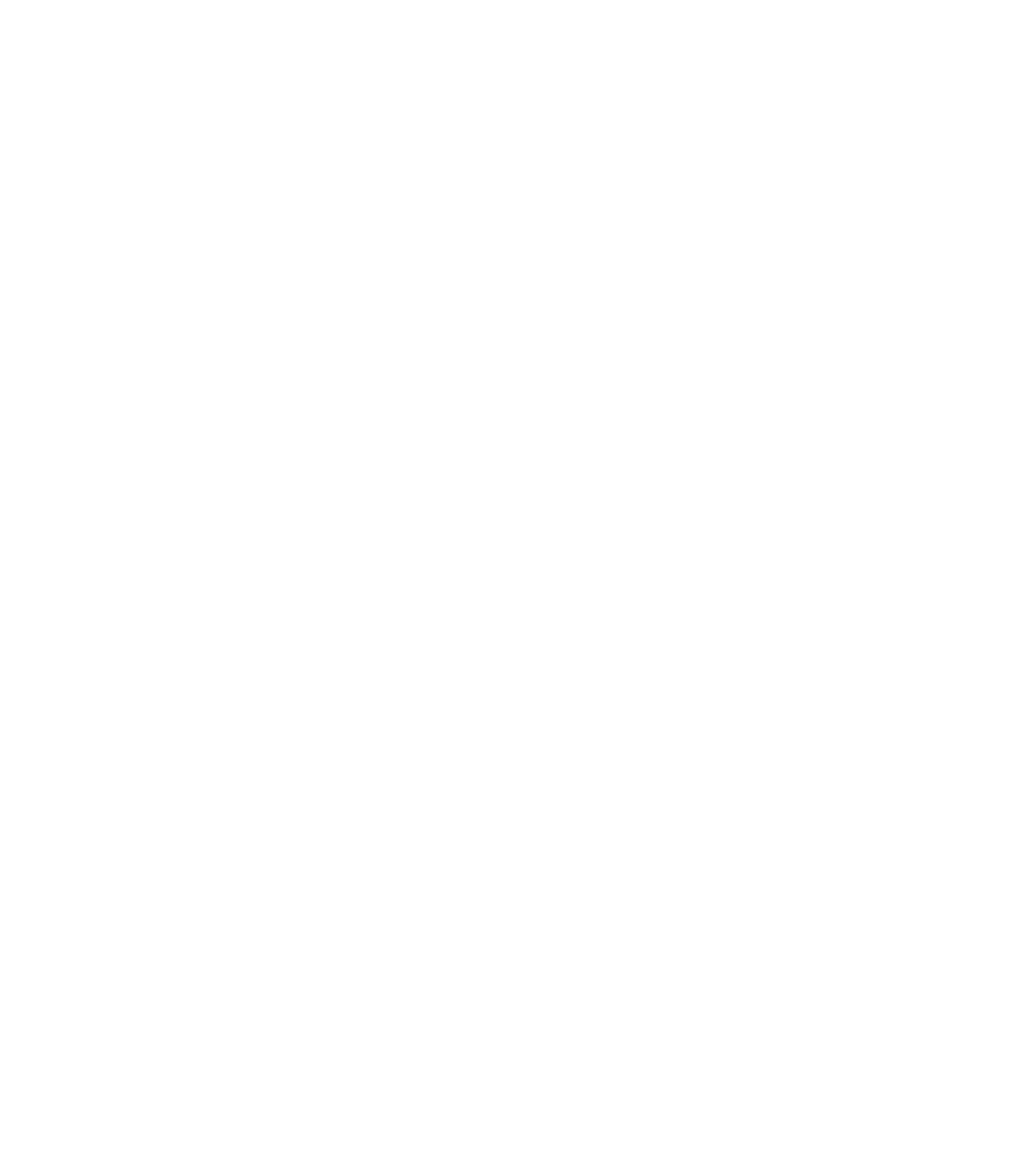
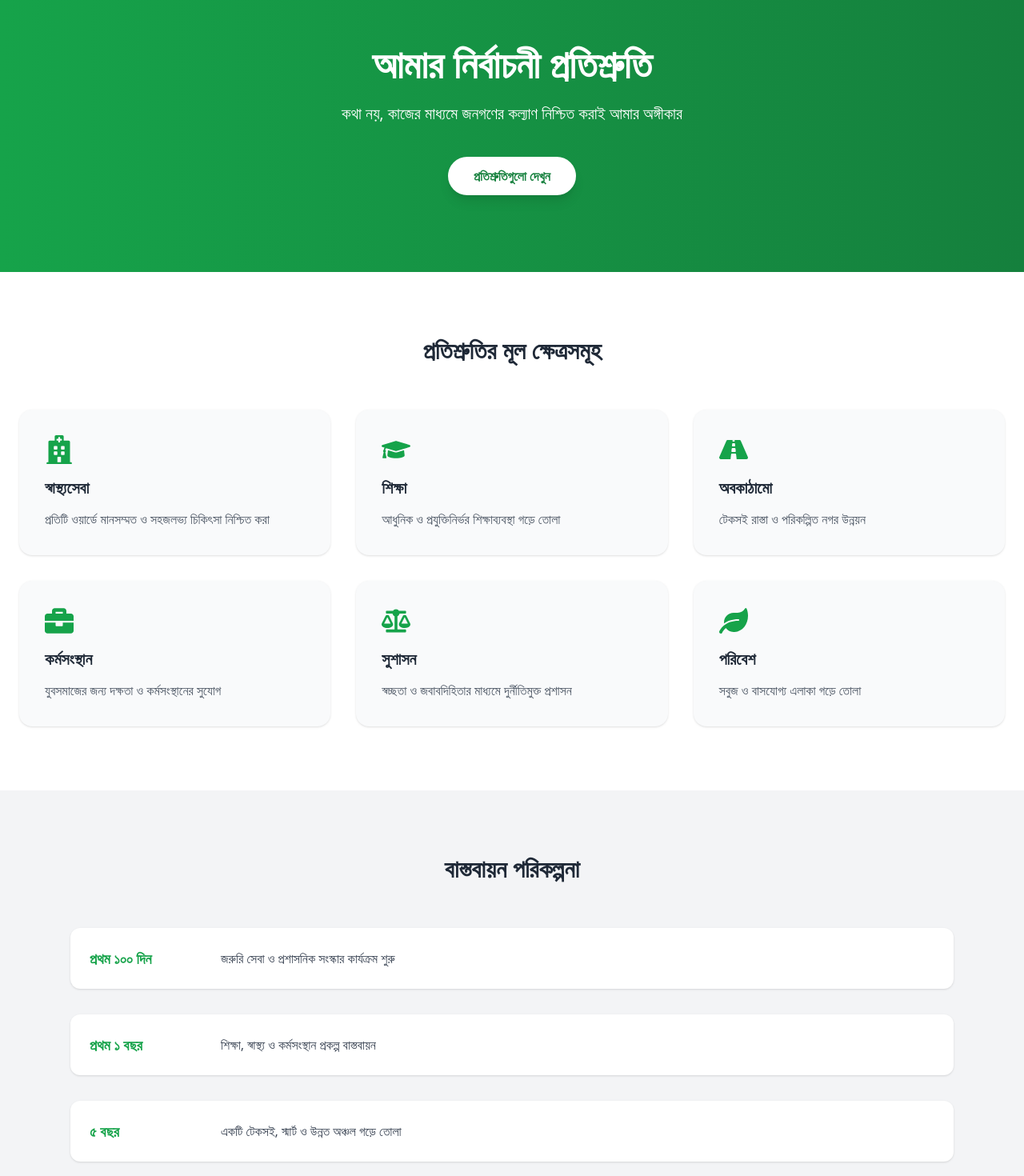
Before and after one commit to Mahii-11/political001, a React (Vite) app: page /promise in a window 1280 px wide. Shown: the part 40-1510 px from the top of the page at 80% size. Before the commit the page ends 800 px from the top, so only its background shows below. Built offline with nearby package versions, Linux system fonts and the light colour scheme.

Commit message:
initial comment

```diff
--- a/src/App.jsx
+++ b/src/App.jsx
@@ -6,7 +6,6 @@ import { TooltipProvider } from "./components/ui/tooltip";
 
 import Home from "./pages/Home";
 import Biography from "./pages/Biography";
-import Blog from "./pages/Blog";
 import Gallery from "./pages/Gallery";
 import Contact from "./pages/Contact";
 import Campaign from "./pages/Campaign";
@@ -16,6 +15,7 @@ import ComingSoon from "./pages/ComingSoon";
 import ComplaintPage from "./pages/ComplaintPage";
 import VoterLocator from "./pages/VoterLocator";
 import Layout from "./components/layout/Layout";
+import PromisePage from "./pages/PromisePage";
 
 function App() {
   return (
@@ -26,8 +26,6 @@ function App() {
           <Router>
             <Route path="/" component={Home} />
             <Route path="/biography" component={Biography} />
-            <Route path="/blog" component={Blog} />
-            <Route path="/blog/:id" component={Blog} />
             <Route path="/gallery" component={Gallery} />
             <Route path="/contact" component={Contact} />
             <Route path="/complaint" component={ComplaintPage} />
@@ -36,6 +34,7 @@ function App() {
             <Route path="/about" component={About} />
             <Route path="/voter-locator" component={VoterLocator} />
             <Route path="/coming-soon" component={ComingSoon} />
+            <Route path="/promise" component={PromisePage} />
           </Router>
         </Layout>
       </TooltipProvider>
--- a/src/components/home/BlueSecion.jsx
+++ b/src/components/home/BlueSecion.jsx
@@ -4,6 +4,7 @@ import { BookOpen, Building2, Users, Factory } from "lucide-react";
 import { Card, CardContent } from "../ui/card";
 import { useEffect, useState } from "react";
 import { getVision } from "../../services/api";
+import { Link } from "wouter";
 
 const iconsByIndex = [Building2, BookOpen, Users, Factory];
 
@@ -38,7 +39,7 @@ export default function BlueSection() {
               viewport={{ once: true }}
               transition={{ duration: 0.5, delay: index * 0.1 }}
             >
-              <a key={item.id} href={linkMap[item.id]}>
+              <Link key={item.id} to={linkMap[item.id]}>
                 <Card className="text-center h-full bg-white border-0 shadow-sm hover-elevate">
                   <CardContent className="p-6">
                     <div className="w-16 h-16 rounded-full bg-political-blue/10 flex items-center justify-center mx-auto mb-4">
@@ -49,7 +50,7 @@ export default function BlueSection() {
                     </h3>
                   </CardContent>
                 </Card>
-              </a>
+              </Link>
             </motion.div>
           );
         })}
--- a/src/components/layout/Navbar.jsx
+++ b/src/components/layout/Navbar.jsx
@@ -7,7 +7,7 @@ import { Menu, X, ChevronDown } from "lucide-react";
 const navItems = [
   { label: "হোম", href: "/" },
   {
-    label: "আমাদের অঙ্গীকার",
+    label: "পরিচিতি ও অংশগ্রহণ",
     href: "#",
     children: [
       { label: "আমাদের সম্পর্কে", href: "/about" },
@@ -16,7 +16,6 @@ const navItems = [
     ],
   },
   { label: "জীবনী", href: "/biography" },
-  { label: "ব্লগ", href: "/blog" },
   { label: "প্রচারণা", href: "/campaign" },
   { label: "গ্যালারি", href: "/gallery" },
   { label: "যোগাযোগ", href: "/contact" },
--- /dev/null
+++ b/src/pages/PromisePage.jsx
@@ -0,0 +1,168 @@
+/* eslint-disable no-unused-vars */
+import { motion } from "framer-motion";
+import {
+  FaHospital,
+  FaGraduationCap,
+  FaRoad,
+  FaBriefcase,
+  FaLeaf,
+  FaBalanceScale,
+} from "react-icons/fa";
+
+const categories = [
+  {
+    icon: <FaHospital />,
+    title: "স্বাস্থ্যসেবা",
+    desc: "প্রতিটি ওয়ার্ডে মানসম্মত ও সহজলভ্য চিকিৎসা নিশ্চিত করা",
+  },
+  {
+    icon: <FaGraduationCap />,
+    title: "শিক্ষা",
+    desc: "আধুনিক ও প্রযুক্তিনির্ভর শিক্ষাব্যবস্থা গড়ে তোলা",
+  },
+  {
+    icon: <FaRoad />,
+    title: "অবকাঠামো",
+    desc: "টেকসই রাস্তা ও পরিকল্পিত নগর উন্নয়ন",
+  },
+  {
+    icon: <FaBriefcase />,
+    title: "কর্মসংস্থান",
+    desc: "যুবসমাজের জন্য দক্ষতা ও কর্মসংস্থানের সুযোগ",
+  },
+  {
+    icon: <FaBalanceScale />,
+    title: "সুশাসন",
+    desc: "স্বচ্ছতা ও জবাবদিহিতার মাধ্যমে দুর্নীতিমুক্ত প্রশাসন",
+  },
+  {
+    icon: <FaLeaf />,
+    title: "পরিবেশ",
+    desc: "সবুজ ও বাসযোগ্য এলাকা গড়ে তোলা",
+  },
+];
+
+export default function PromisePage() {
+  return (
+    <div className="bg-white text-gray-800">
+      {/* HERO SECTION */}
+      <section className="relative overflow-hidden bg-gradient-to-r from-green-600 to-green-700 text-white">
+        <div className="max-w-7xl mx-auto px-6 py-24 text-center">
+          <motion.h1
+            initial={{ opacity: 0, y: 30 }}
+            animate={{ opacity: 1, y: 0 }}
+            transition={{ duration: 0.6 }}
+            className="text-4xl md:text-5xl font-extrabold"
+          >
+            আমার নির্বাচনী প্রতিশ্রুতি
+          </motion.h1>
+
+          <motion.p
+            initial={{ opacity: 0 }}
+            animate={{ opacity: 1 }}
+            transition={{ delay: 0.3 }}
+            className="mt-6 text-lg md:text-xl max-w-3xl mx-auto"
+          >
+            কথা নয়, কাজের মাধ্যমে জনগণের কল্যাণ নিশ্চিত করাই আমার অঙ্গীকার
+          </motion.p>
+
+          <motion.button
+            whileHover={{ scale: 1.05 }}
+            className="mt-10 bg-white text-green-700 font-semibold px-8 py-3 rounded-full shadow-lg"
+          >
+            প্রতিশ্রুতিগুলো দেখুন
+          </motion.button>
+        </div>
+      </section>
+
+      {/* CATEGORY SECTION */}
+      <section className="max-w-7xl mx-auto px-6 py-20">
+        <motion.h2
+          initial={{ opacity: 0, y: 20 }}
+          whileInView={{ opacity: 1, y: 0 }}
+          viewport={{ once: true }}
+          className="text-3xl font-bold text-center mb-14"
+        >
+          প্রতিশ্রুতির মূল ক্ষেত্রসমূহ
+        </motion.h2>
+
+        <div className="grid gap-8 sm:grid-cols-2 lg:grid-cols-3">
+          {categories.map((item, index) => (
+            <motion.div
+              key={index}
+              initial={{ opacity: 0, y: 30 }}
+              whileInView={{ opacity: 1, y: 0 }}
+              viewport={{ once: true }}
+              transition={{ delay: index * 0.1 }}
+              whileHover={{ y: -6 }}
+              className="bg-gray-50 p-8 rounded-2xl shadow hover:shadow-xl transition"
+            >
+              <div className="text-green-600 text-4xl mb-4">{item.icon}</div>
+              <h3 className="text-xl font-semibold mb-3">{item.title}</h3>
+              <p className="text-gray-600 leading-relaxed">{item.desc}</p>
+            </motion.div>
+          ))}
+        </div>
+      </section>
+
+      {/* TIMELINE SECTION */}
+      <section className="bg-gray-100 py-20">
+        <div className="max-w-6xl mx-auto px-6">
+          <motion.h2
+            initial={{ opacity: 0, y: 20 }}
+            whileInView={{ opacity: 1, y: 0 }}
+            viewport={{ once: true }}
+            className="text-3xl font-bold text-center mb-14"
+          >
+            বাস্তবায়ন পরিকল্পনা
+          </motion.h2>
+
+          <div className="space-y-8">
+            {[
+              {
+                time: "প্রথম ১০০ দিন",
+                text: "জরুরি সেবা ও প্রশাসনিক সংস্কার কার্যক্রম শুরু",
+              },
+              {
+                time: "প্রথম ১ বছর",
+                text: "শিক্ষা, স্বাস্থ্য ও কর্মসংস্থান প্রকল্প বাস্তবায়ন",
+              },
+              {
+                time: "৫ বছর",
+                text: "একটি টেকসই, স্মার্ট ও উন্নত অঞ্চল গড়ে তোলা",
+              },
+            ].map((step, i) => (
+              <motion.div
+                key={i}
+                initial={{ opacity: 0, x: -30 }}
+                whileInView={{ opacity: 1, x: 0 }}
+                viewport={{ once: true }}
+                className="bg-white p-6 rounded-xl shadow flex flex-col md:flex-row md:items-center md:gap-6"
+              >
+                <span className="text-green-600 font-bold text-lg min-w-[140px]">
+                  {step.time}
+                </span>
+                <p className="text-gray-700 mt-2 md:mt-0">{step.text}</p>
+              </motion.div>
+            ))}
+          </div>
+        </div>
+      </section>
+
+      {/* COMMITMENT SECTION */}
+      <section className="max-w-6xl mx-auto px-6 py-20 text-center">
+        <motion.blockquote
+          initial={{ opacity: 0, scale: 0.95 }}
+          whileInView={{ opacity: 1, scale: 1 }}
+          viewport={{ once: true }}
+          className="text-2xl font-semibold text-gray-800 max-w-3xl mx-auto"
+        >
+          “আমি প্রতিশ্রুতি দিচ্ছি—এই ঘোষণাগুলো শুধু কথায় নয়, বাস্তব কাজের
+          মাধ্যমেই জনগণের সামনে তুলে ধরবো।”
+        </motion.blockquote>
+
+        <p className="mt-6 text-gray-600">— আপনার বিশ্বস্ত প্রার্থী</p>
+      </section>
+    </div>
+  );
+}
```
Also changed, not shown: src/components/layout/Footer.jsx (+1 -45 lines), src/pages/ComplaintPage.jsx (+31 -15 lines), src/pages/VoterLocator.jsx (+31 -11 lines).
